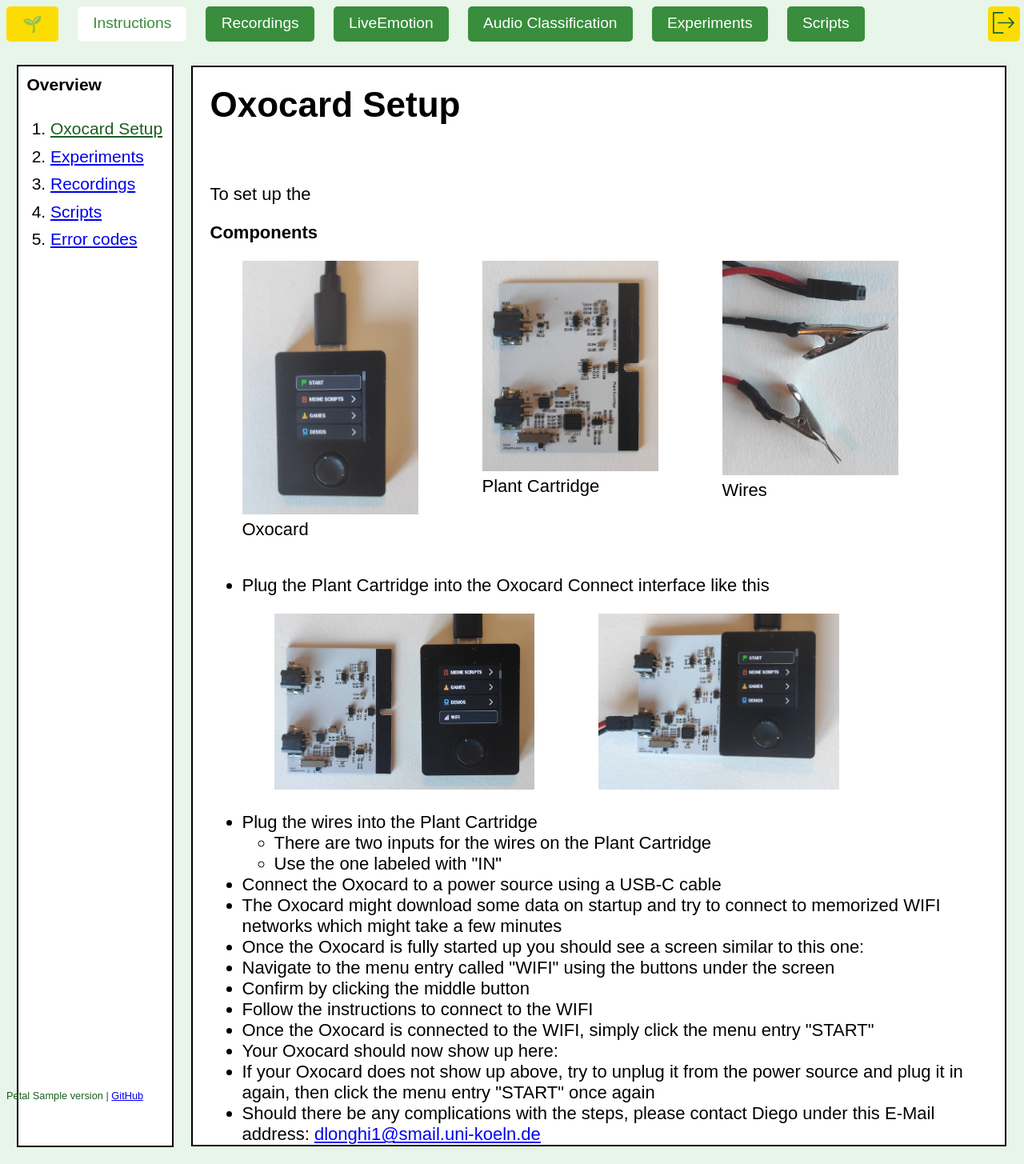
After one commit to diego411/petal, a Python web app: template src/templates/instructions/oxocard-setup.html in a window 1280 px wide. The commit adds this page. Shown: the whole page at 80% size. Run offline with Jinja, Linux system fonts and the light colour scheme; the template is opened without the code that fills it: most values are stand-ins (such as "Sample title", 1, 10 or a date in 2020).

Commit message:
49: wip instructions

```diff
--- a/src/templates/experiments.html
+++ b/src/templates/experiments.html
@@ -3,7 +3,7 @@
 
 <head>
     <meta charset="UTF-8">
-    <title>Emotion Experiments</title>
+    <title>Experiments</title>
     <link rel="stylesheet" type="text/css" href="/static/styles/styles.css">
     <style>
         .container {
--- /dev/null
+++ b/src/templates/instructions/oxocard-setup.html
@@ -0,0 +1,129 @@
+<!DOCTYPE html>
+<html lang="en">
+
+<head>
+    <meta charset="UTF-8">
+    <title>Instructions</title>
+    <link rel="stylesheet" type="text/css" href="/static/styles/styles.css">
+    <style>
+        .wrapper {
+            width: 100%;
+            height: 100%;
+            display: flex;
+        }
+
+        .content {
+            display: flex;
+            justify-content: center;
+            border: 2px black solid;
+            width: 100%;
+            background-color: white;
+            margin: 1em 1em 1em 0.5em;
+            padding: 1em;
+            overflow: auto;
+            max-width: 95%;
+            font-size: 22px;
+        }
+
+        .content h1 {
+            padding: 0;
+            margin: 0;
+        }
+
+        .inner-content {
+            width: 70%;
+        }
+
+        .vertical-image {
+            width: 10em;
+        }
+
+        .horizontal-image {
+            height: 10em;
+        }
+
+        .figures {
+            display: flex;
+            flex-direction: row;
+        }
+    </style>
+</head>
+
+<body>
+    {% from "macros/top-bar.html" import render_top_bar %}
+    {% from "macros/footer.html" import render_footer %}
+    {% from "macros/instruction-navigation.html" import render_instruction_navigation %}
+
+    {{ render_top_bar('instructions') }}
+
+    <div class="wrapper">
+        {{ render_instruction_navigation('oxocard-setup') }}
+
+        <div class="content">
+            <div>
+                <h1>Oxocard Setup</h1>
+                <br><br>
+
+                <p>
+                    To set up the
+                </p>
+
+                <b>Components</b>
+                <br>
+
+                <div class="figures">
+                    <figure>
+                        <img class="vertical-image" src="/static/oxocard.jpg">
+                        <figcaption>Oxocard</figcaption>
+                    </figure>
+                    <figure>
+                        <img class="vertical-image" src="/static/plant-cartridge.jpg">
+                        <figcaption>Plant Cartridge</figcaption>
+                    </figure>
+                    <figure>
+                        <img class="vertical-image" src="/static/cables.jpg">
+                        <figcaption>Wires</figcaption>
+                    </figure>
+                </div>
+
+                <ul>
+                    <li>Plug the Plant Cartridge into the Oxocard Connect interface like this</li>
+                    <div class="figures">
+                        <figure>
+                            <img class="horizontal-image" src="/static/oxocard-connect-1.jpg">
+                        </figure>
+                        <figure>
+                            <img class="horizontal-image" src="/static/oxocard-connect-2.jpg">
+                        </figure>
+                    </div>
+                    <li>Plug the wires into the Plant Cartridge
+                        <ul>
+                            <li>There are two inputs for the wires on the Plant Cartridge</li>
+                            <li>Use the one labeled with "IN"</li>
+                        </ul>
+                    </li>
+                    <li>Connect the Oxocard to a power source using a USB-C cable</li>
+                    <li>The Oxocard might download some data on startup and try to connect to memorized WIFI networks
+                        which
+                        might
+                        take a few minutes</li>
+                    <li>Once the Oxocard is fully started up you should see a screen similar to this one:</li>
+                    <li>Navigate to the menu entry called "WIFI" using the buttons under the screen</li>
+                    <li>Confirm by clicking the middle button</li>
+                    <li>Follow the instructions to connect to the WIFI</li>
+                    <li>Once the Oxocard is connected to the WIFI, simply click the menu entry "START"</li>
+                    <li>Your Oxocard should now show up here:</li>
+                    <li>If your Oxocard does not show up above, try to unplug it from the power source and plug it in
+                        again,
+                        then
+                        click the menu entry "START" once again</li>
+                    <li>Should there be any complications with the steps, please contact Diego under this E-Mail
+                        address: <a href="mailto:dlonghi1@smail.uni-koeln.de">dlonghi1@smail.uni-koeln.de</a></li>
+                </ul>
+            </div>
+        </div>
+    </div>
+</body>
+{{ render_footer(version) }}
+
+</html>
--- a/src/templates/macros/footer.html
+++ b/src/templates/macros/footer.html
@@ -1,6 +1,5 @@
 {% macro render_footer(version) %}
 <footer>
-    <p>Plant Emotion Classification {{ version }} | <a
-            href="https://github.com/diego411/plant_emotion_classification">GitHub</a></p>
+    <p>Petal {{ version }} | <a href="https://github.com/diego411/plant_emotion_classification">GitHub</a></p>
 </footer>
 {% endmacro %}
--- /dev/null
+++ b/src/templates/macros/instruction-navigation.html
@@ -0,0 +1,58 @@
+{% macro render_instruction_navigation(selected) %}
+<div class="instruction-navigation">
+    <h4 class="{{'selected-instruction-item' if selected == 'overview'}}"><a href="/instructions">Overview</a></h4>
+    <ol>
+        <li>
+            <a class="{{'selected-instruction-item' if selected == 'oxocard-setup'}}"
+                href="/instructions/oxocard-setup">Oxocard Setup</a>
+        </li>
+        <li>
+            <a class="{{'selected-instruction-item' if selected == 'experiments'}}"
+                href="/instructions/experiment-instructions">Experiments</a>
+        </li>
+        <li>
+            <a class="{{'selected-instruction-item' if selected == 'recordings'}}"
+                href="/instructions/recordings">Recordings</a>
+        </li>
+        <li>
+            <a class="{{'selected-instruction-item' if selected == 'scripts'}}" href="/instructions/scripts">Scripts</a>
+        </li>
+        <li>
+            <a class="{{'selected-instruction-item' if selected == 'error-codes'}}"
+                href="/instructions/error-codes">Error codes</a>
+        </li>
+    </ol>
+</div>
+
+<style>
+    .selected-instruction-item {
+        color: #1b5e20;
+    }
+
+    .instruction-navigation {
+        border: 2px black solid;
+        background-color: white;
+        font-size: 21px;
+        min-width: 15%;
+        margin: 1em 0.5em 1em 1em;
+        display: flex;
+        flex-direction: column;
+    }
+
+    .instruction-navigation li {
+        margin: 0.5em 0;
+    }
+
+    .instruction-navigation h4 {
+        padding: 0.5em 0.5em 0;
+        margin: 0;
+    }
+
+    .instruction-navigation h4 a {
+        all: unset;
+        text-decoration: none;
+        color: inherit;
+        cursor: pointer;
+    }
+</style>
+{% endmacro %}
--- a/src/templates/macros/top-bar.html
+++ b/src/templates/macros/top-bar.html
@@ -1,8 +1,10 @@
 {% macro render_top_bar(current_page, is_login_page=False) %}
+<link rel="icon" type="image/x-icon" href="{{ url_for('static', filename='favicon.ico') }}">
 <div class="top-bar">
     <a href="/" class="icon button">&#127793;</a> <!-- Unicode character for a plant icon -->
 
     {%if is_login_page == False %}
+    <a href="/instructions" class="button {% if current_page == 'instructions' %}highlighted{% endif %}">Instructions</a>
     <a href="/recordings" class="button {% if current_page == 'recordings' %}highlighted{% endif %}">Recordings</a>
     <a href="/live-emotion" class="button {% if current_page == 'live-emotion' %}highlighted{% endif %}">
         LiveEmotion
@@ -11,7 +13,7 @@
         Audio Classification
     </a>
     <a href="/experiments" class="button {% if current_page == 'experiments' %}highlighted{% endif %}">
-        Emotion Experiments
+        Experiments
     </a>
     <a href="/scripts" class="button {% if current_page == 'scripts' %}highlighted{% endif %}">Scripts</a>
     <button class="logout-button" onclick="logout()"><img class="logout-icon" src="/static/logout.svg"></button>
```
Also changed, not shown: src/main.py (+7 -7 lines), src/resource/template/NestedTemplateResource.py (added, +25 -0 lines), src/templates/index.html (+27 -2 lines), src/templates/instructions.html (+64 -105 lines), src/templates/instructions/experiment-instructions.html (added, +117 -0 lines), src/static/favicon.ico (added), src/templates/instructions/error-codes.html (added), src/templates/instructions/recordings.html (added), src/templates/instructions/scripts.html (added).
